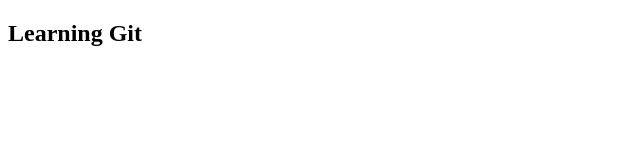
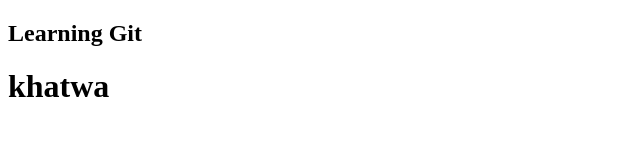
Before and after one commit to musabkhunaijir/khatwa-github, a plain HTML site: page src/index.html in a window 1280 px wide. Shown: the whole page, without its empty margins (0-640 px from the left). Drawn offline with Linux system fonts and the light colour scheme.

Commit message:
add new line

```diff
--- a/src/index.html
+++ b/src/index.html
@@ -14,6 +14,10 @@
         Learning Git
     </h2>
 
+    <h1>
+        khatwa
+    </h1>
+
 </body>
 
 </html>
```
